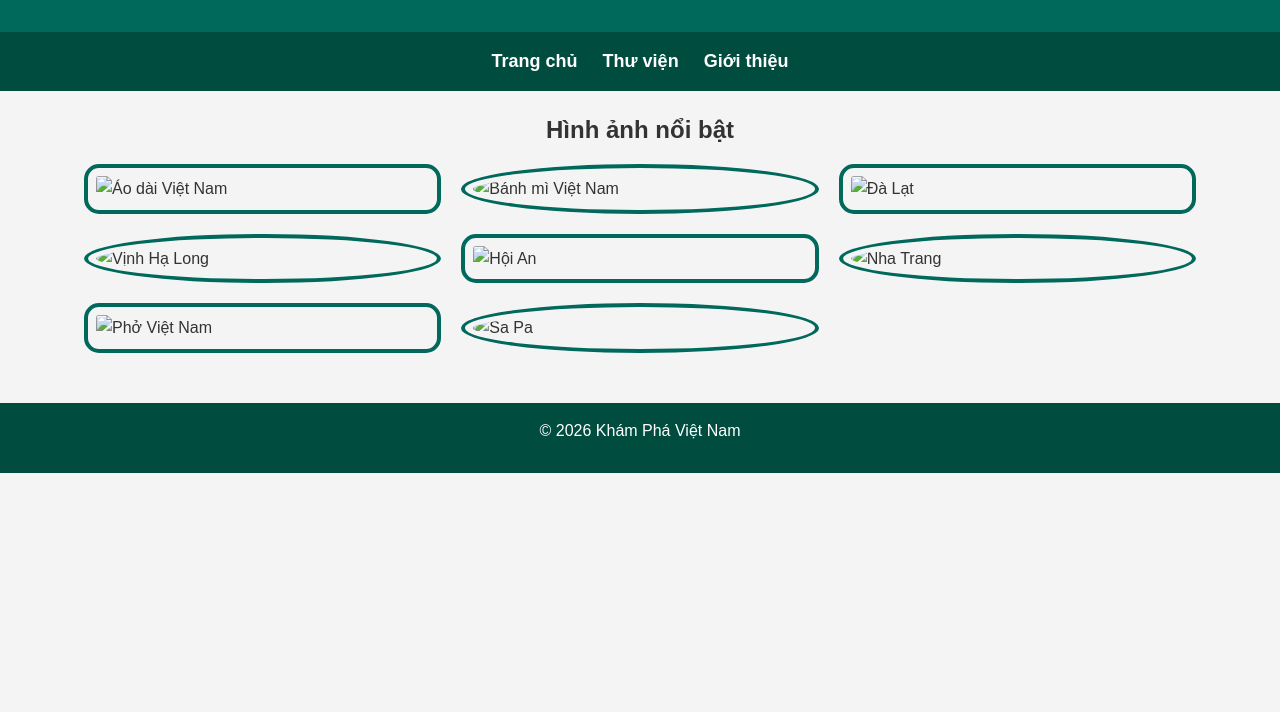
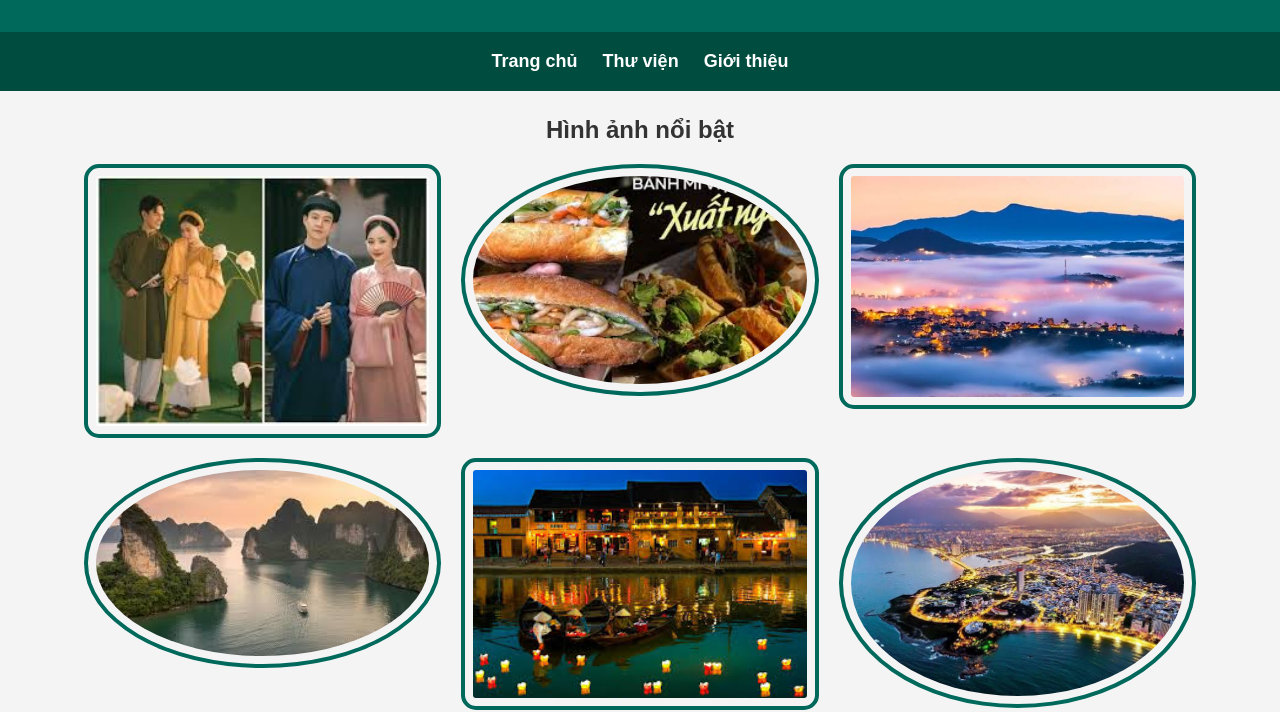
Before and after one commit to quang766/Kh-m-Ph-t-n-c-Vi-t-Nam, a plain HTML site: page gallery.html in a window 1280 px wide. Shown: the part 115-827 px from the top of the page. Before the commit the page ends 800 px from the top, so only its background shows below. Drawn offline with Linux system fonts and the light colour scheme; files that its build step writes are made by us from their sources.

Commit message:
Update gallery.html

```diff
--- a/gallery.html
+++ b/gallery.html
@@ -30,21 +30,21 @@
 
 <div class="gallery">
 
-    <img src="images/aodai.jpg" alt="Áo dài Việt Nam">
+    <img src="aodai.jpg" alt="Áo dài Việt Nam">
 
-    <img src="images/banhmi.jpg" alt="Bánh mì Việt Nam">
+    <img src="banhmi.jpg" alt="Bánh mì Việt Nam">
 
-    <img src="images/dalat.jpg" alt="Đà Lạt">
+    <img src="dalat.jpg" alt="Đà Lạt">
 
-    <img src="images/halong.jpg" alt="Vịnh Hạ Long">
+    <img src="halong.jpg" alt="Vịnh Hạ Long">
 
-    <img src="images/hoian.jpg" alt="Hội An">
+    <img src="hoian.jpg" alt="Hội An">
 
-    <img src="images/nhatrang.jpg" alt="Nha Trang">
+    <img src="nhatrang.jpg" alt="Nha Trang">
 
-    <img src="images/pho.jpg" alt="Phở Việt Nam">
+    <img src="pho.jpg" alt="Phở Việt Nam">
 
-    <img src="images/sapa.jpg" alt="Sa Pa">
+    <img src="sapa.jpg" alt="Sa Pa">
 
 </div>
 
```
